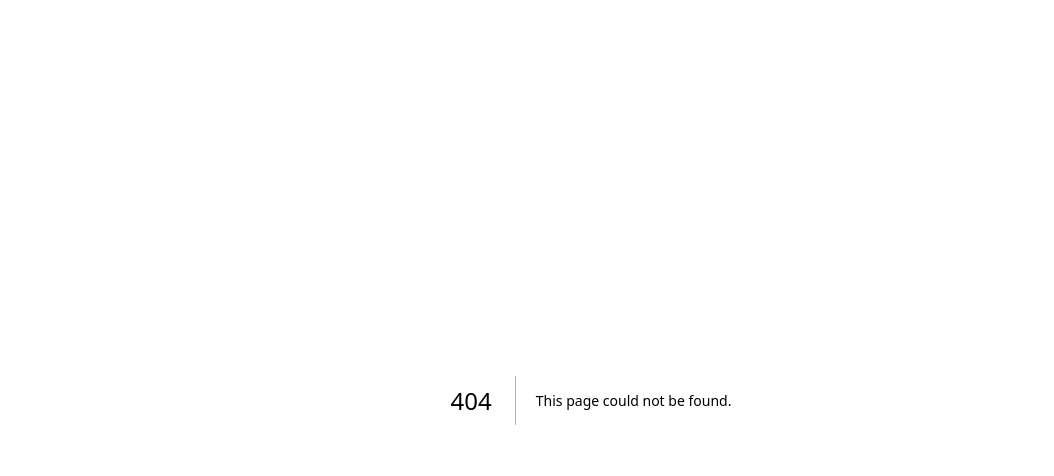
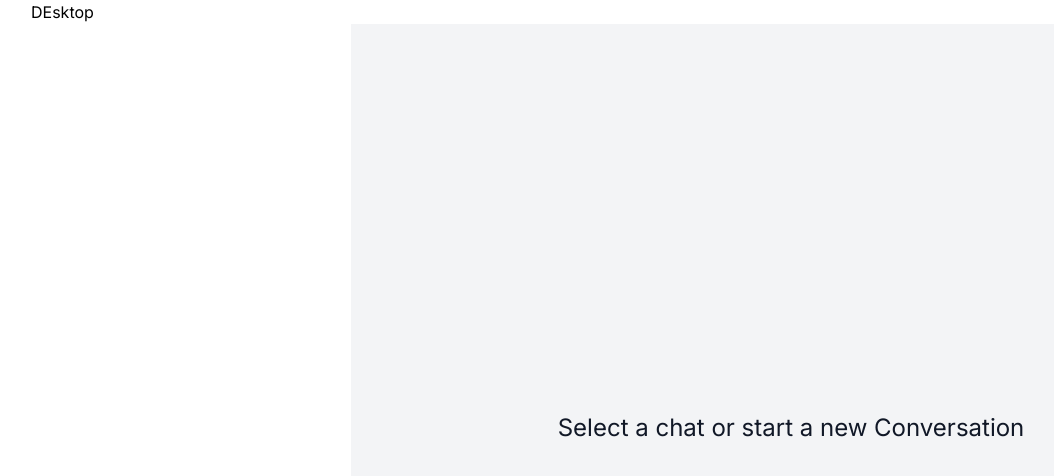
Before and after one commit to Artur0705/messenger-chat, a Next.js app: page /users in a window 1280 px wide. Before the commit this address had no page. Shown: the top 476 px of the page, without its empty margins (49-1103 px from the left). Built offline with nearby package versions, Linux system fonts and the light colour scheme.

Commit message:
Added middleware to handle the redirect after the login and register, created a user page with layout, Sidebar and Empty state when the user just logges in

```diff
--- a/app/(site)/components/AuthForm.tsx
+++ b/app/(site)/components/AuthForm.tsx
@@ -4,17 +4,25 @@
 import Input from "@/app/components/inputs/Input";
 import AuthSocialButton from "./AuthSocialButton";
 import { BsGithub, BsGoogle } from "react-icons/bs";
-import { useCallback, useState } from "react";
+import { useCallback, useEffect, useState } from "react";
 import { useForm, FieldValues, SubmitHandler } from "react-hook-form";
 import axios from "axios";
 import { toast } from "react-hot-toast";
-import { signIn } from "next-auth/react";
-
+import { signIn, useSession } from "next-auth/react";
+import { useRouter } from "next/navigation";
 type Variant = "LOGIN" | "REGISTER";
 
 const AuthForm = () => {
+  const session = useSession();
+  const router = useRouter();
   const [variant, setVariant] = useState<Variant>("LOGIN");
   const [isLoading, setIsLoading] = useState(false);
+
+  useEffect(() => {
+    if (session?.status === "authenticated") {
+      router.push("/users");
+    }
+  }, [session?.status, router]);
 
   const toggleVariant = useCallback(() => {
     if (variant === "LOGIN") {
@@ -42,6 +50,7 @@
     if (variant === "REGISTER") {
       axios
         .post("/api/register", data)
+        .then(() => signIn("credentials", data))
         .catch(() => toast.error("Something went Wrong"))
         .finally(() => setIsLoading(false));
     }
@@ -57,6 +66,7 @@
           }
           if (callback?.ok && !callback?.error) {
             toast.success("Logged in!");
+            router.push("/users");
           }
         })
         .finally(() => setIsLoading(false));
--- /dev/null
+++ b/app/components/EmptyState.tsx
@@ -0,0 +1,32 @@
+const EmptyState = () => {
+  return (
+    <div
+      className="
+            px-4
+            py-10
+            sm:px-6
+            lg:px-8
+            h-full
+            flex
+            justify-center
+            items-center
+            bg-gray-100
+    "
+    >
+      <div className="text-center items-center flex flex-col">
+        <h3
+          className="
+                    mt-2
+                    text-2xl
+                    font-emibold
+                    text-gray-900
+            "
+        >
+          Select a chat or start a new Conversation
+        </h3>
+      </div>
+    </div>
+  );
+};
+
+export default EmptyState;
--- /dev/null
+++ b/app/components/sidebar/DesktopSidebar.tsx
@@ -0,0 +1,5 @@
+const DesktopSidebar = () => {
+  return <div>DEsktop</div>;
+};
+
+export default DesktopSidebar;
--- /dev/null
+++ b/app/components/sidebar/Sidebar.tsx
@@ -0,0 +1,13 @@
+import DesktopSidebar from "./DesktopSidebar";
+
+async function Sidebar({ children }: { children: React.ReactNode }) {
+  return (
+    <div className="h-full">
+      <main className="lg:pl-20 h-full">
+        <DesktopSidebar />
+        {children}
+      </main>
+    </div>
+  );
+}
+export default Sidebar;
--- /dev/null
+++ b/app/context/AuthContext.tsx
@@ -0,0 +1,11 @@
+"use client";
+
+import { SessionProvider } from "next-auth/react";
+
+interface AuthContextProps {
+  children: React.ReactNode;
+}
+
+export default function AuthContext({ children }: AuthContextProps) {
+  return <SessionProvider>{children}</SessionProvider>;
+}
--- a/app/layout.tsx
+++ b/app/layout.tsx
@@ -2,6 +2,7 @@
 import type { Metadata } from "next";
 import { Inter } from "next/font/google";
 import ToasterContext from "./context/ToasterContext";
+import AuthContext from "./context/AuthContext";
 
 const inter = Inter({ subsets: ["latin"] });
 
@@ -18,8 +19,10 @@
   return (
     <html lang="en">
       <body className={inter.className}>
-        <ToasterContext />
-        {children}
+        <AuthContext>
+          <ToasterContext />
+          {children}
+        </AuthContext>
       </body>
     </html>
   );
--- /dev/null
+++ b/app/users/layout.tsx
@@ -0,0 +1,13 @@
+import Sidebar from "../components/sidebar/Sidebar";
+
+export default async function UsersLayout({
+  children,
+}: {
+  children: React.ReactNode;
+}) {
+  return (
+    <Sidebar>
+      <div className="h-full">{children}</div>
+    </Sidebar>
+  );
+}
--- /dev/null
+++ b/app/users/page.tsx
@@ -0,0 +1,11 @@
+import EmptyState from "../components/EmptyState";
+
+const Users = () => {
+  return (
+    <div className="hidden lg:block lg:pl-80 h-full">
+      <EmptyState />
+    </div>
+  );
+};
+
+export default Users;
```
Also changed, not shown: middleware.ts (added, +11 -0 lines).
